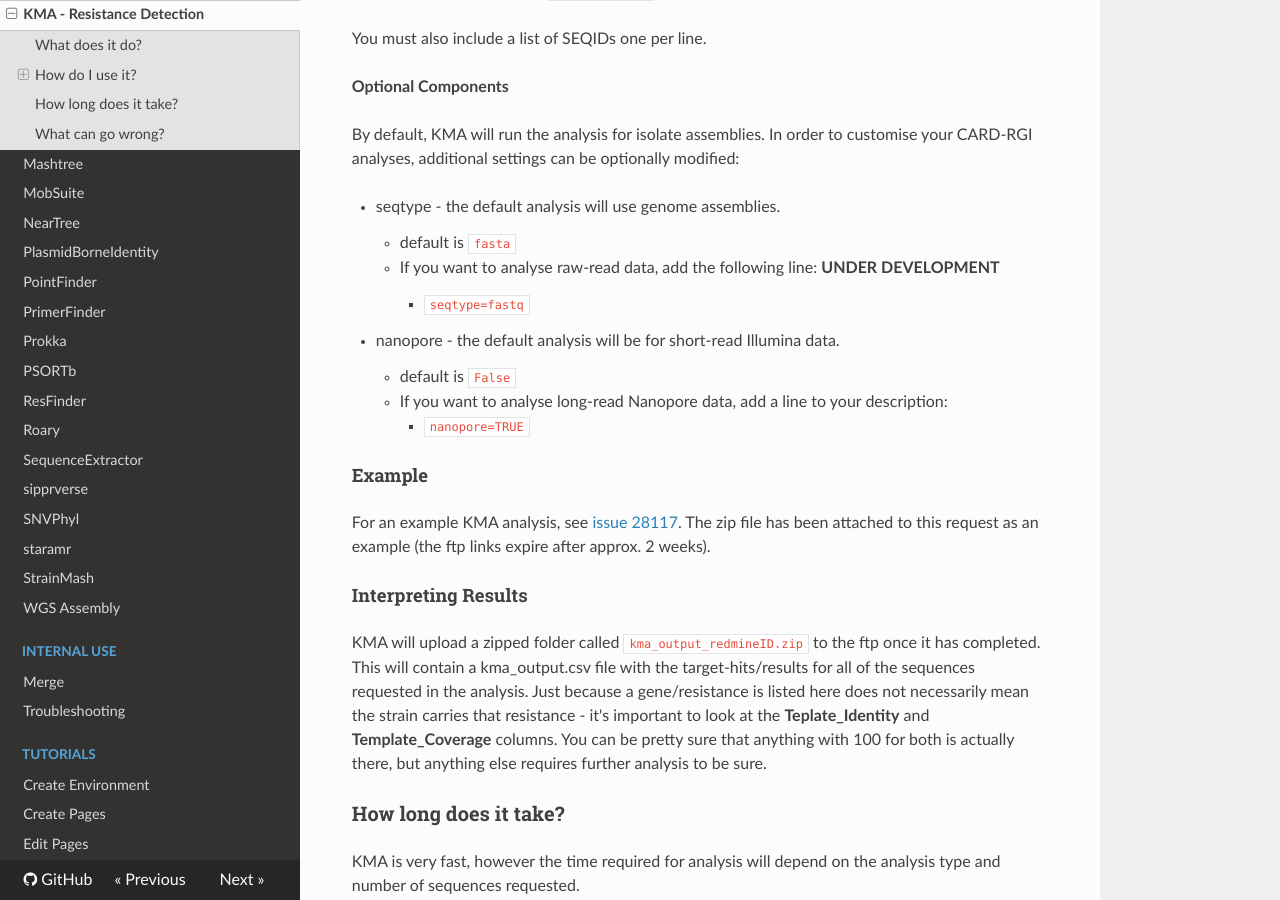
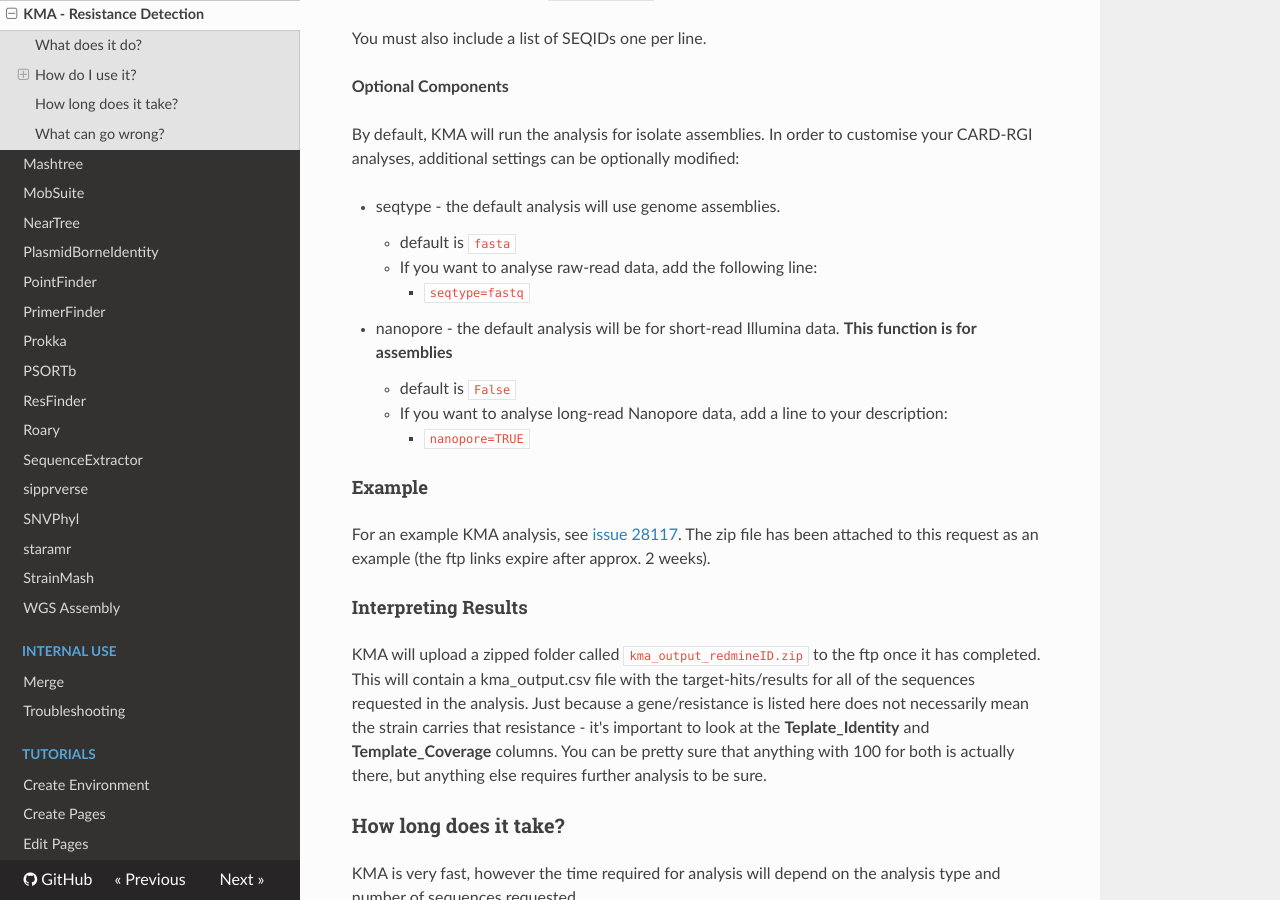
Before and after one commit to OLC-Bioinformatics/redmine-docs, an MkDocs documentation site: the page built from docs/analysis/kma.md, in a window 1280 px wide and 900 px high, scrolled down 888 px. Built offline with MkDocs 1.6.1, drawn with Linux system fonts in a browser that asks for light colours; nearby versions of some CDN libraries.

Commit message:
Updates: Added KMA and CARD-RGI automator

```diff
--- a/docs/analysis/kma.md
+++ b/docs/analysis/kma.md
@@ -35,10 +35,10 @@
 
 - seqtype - the default analysis will use genome assemblies.
     - default is `fasta`
-    - If you want to analyse raw-read data, add the following line: **UNDER DEVELOPMENT**
+    - If you want to analyse raw-read data, add the following line:
         - `seqtype=fastq`
 
-- nanopore - the default analysis will be for short-read Illumina data.
+- nanopore - the default analysis will be for short-read Illumina data. **This function is for assemblies**
     - default is `False`
     - If you want to analyse long-read Nanopore data, add a line to your description:
         - `nanopore=TRUE`
```
Also changed, not shown: site/index.html.
